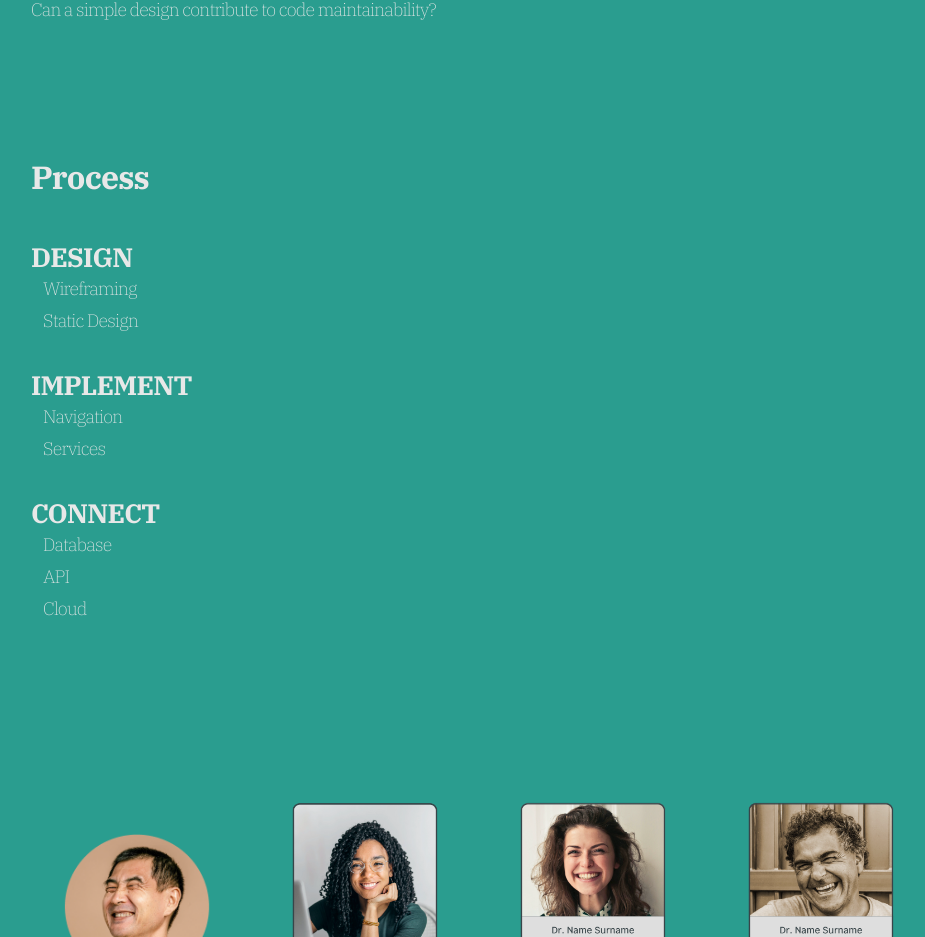
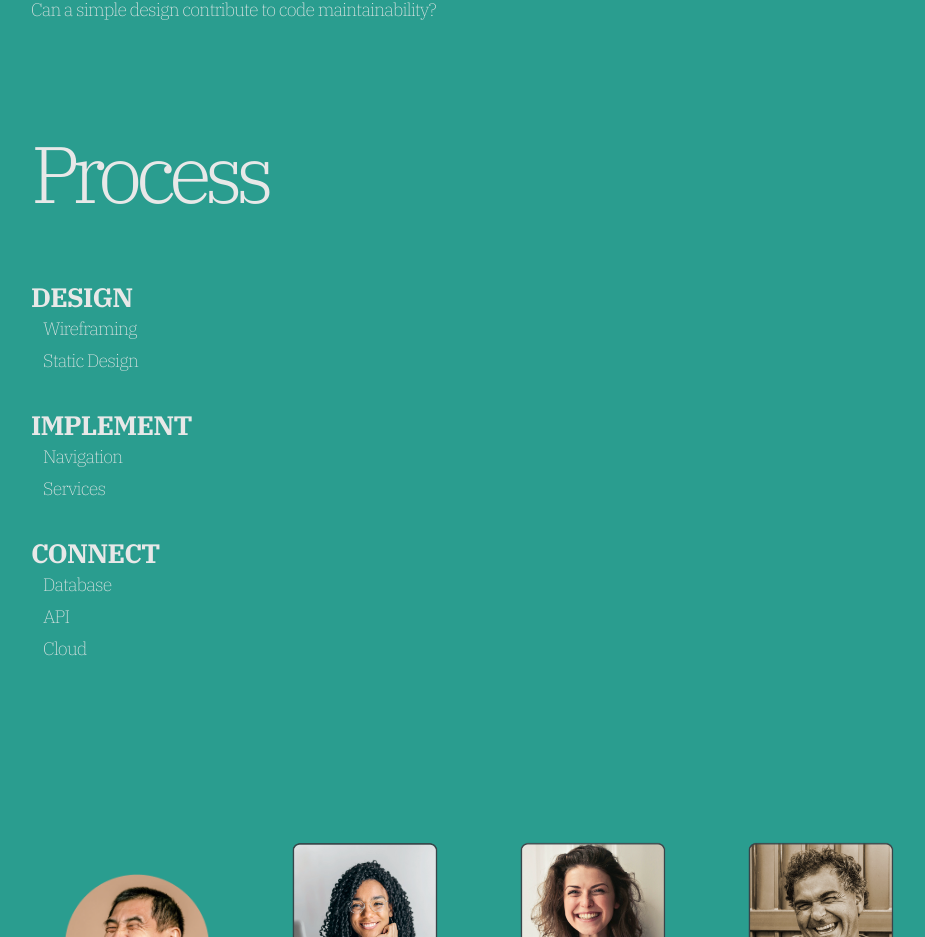
Before and after one commit to clopezochoa/portfolio, a Next.js app: page /stay-healthy in a window 1280 px wide. Shown: the part 2478-3415 px from the top of the page, without its empty margins (161-1086 px from the left). Built offline with nearby package versions, Linux system fonts and the light colour scheme.

Commit message:
process heading

```diff
--- a/src/app/engine/content.tsx
+++ b/src/app/engine/content.tsx
@@ -63,7 +63,7 @@ export const introBody = [
 
 export const processBody = [
   <>
-    <span className='work-subtitle'>Process</span><br/>
+    <h2 className='work mb-10'>Process</h2><br/>
   </>,
   <>
     <span>
--- a/src/app/stay-healthy/content.tsx
+++ b/src/app/stay-healthy/content.tsx
@@ -69,7 +69,7 @@ export const introBody = [
 
 export const processBody = [
   <>
-    <span className='work-subtitle'>Process</span><br/>
+    <h2 className='work mb-10'>Process</h2><br/>
   </>,
   <>
     <span>
```
